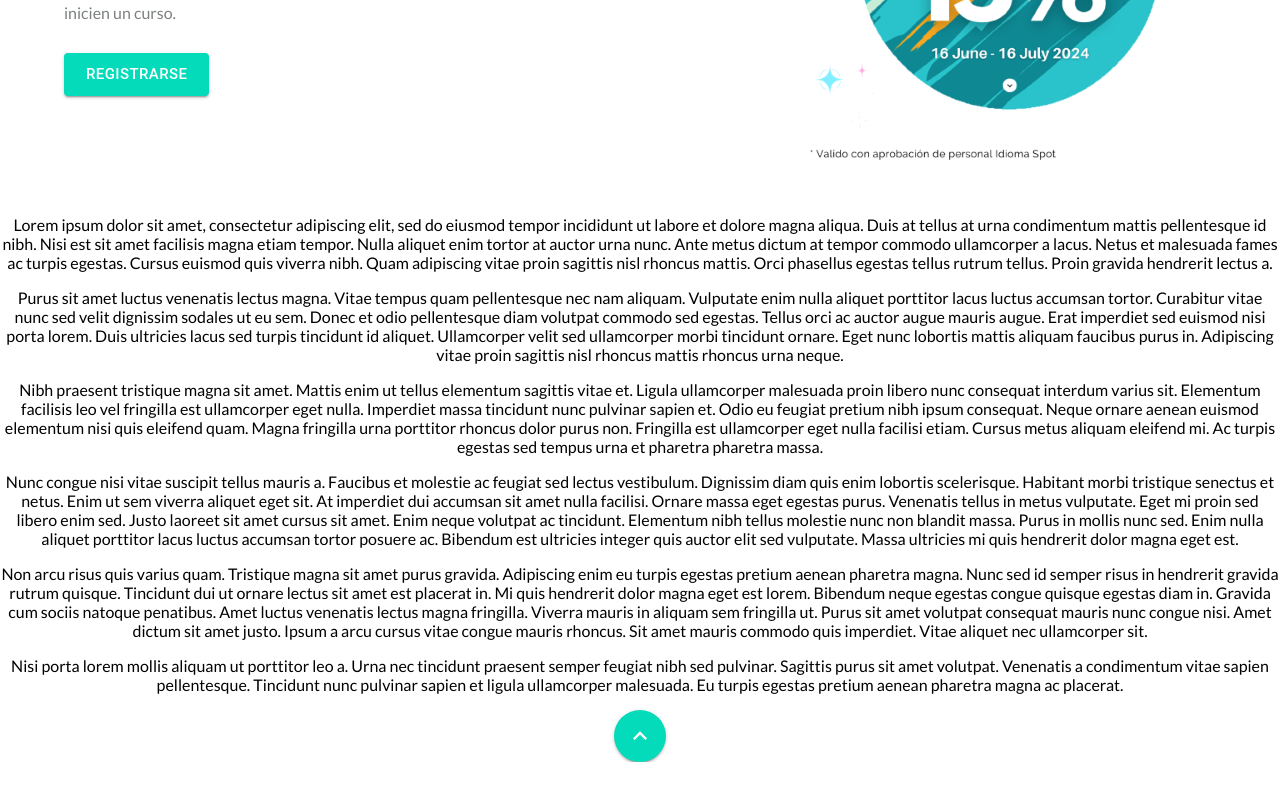
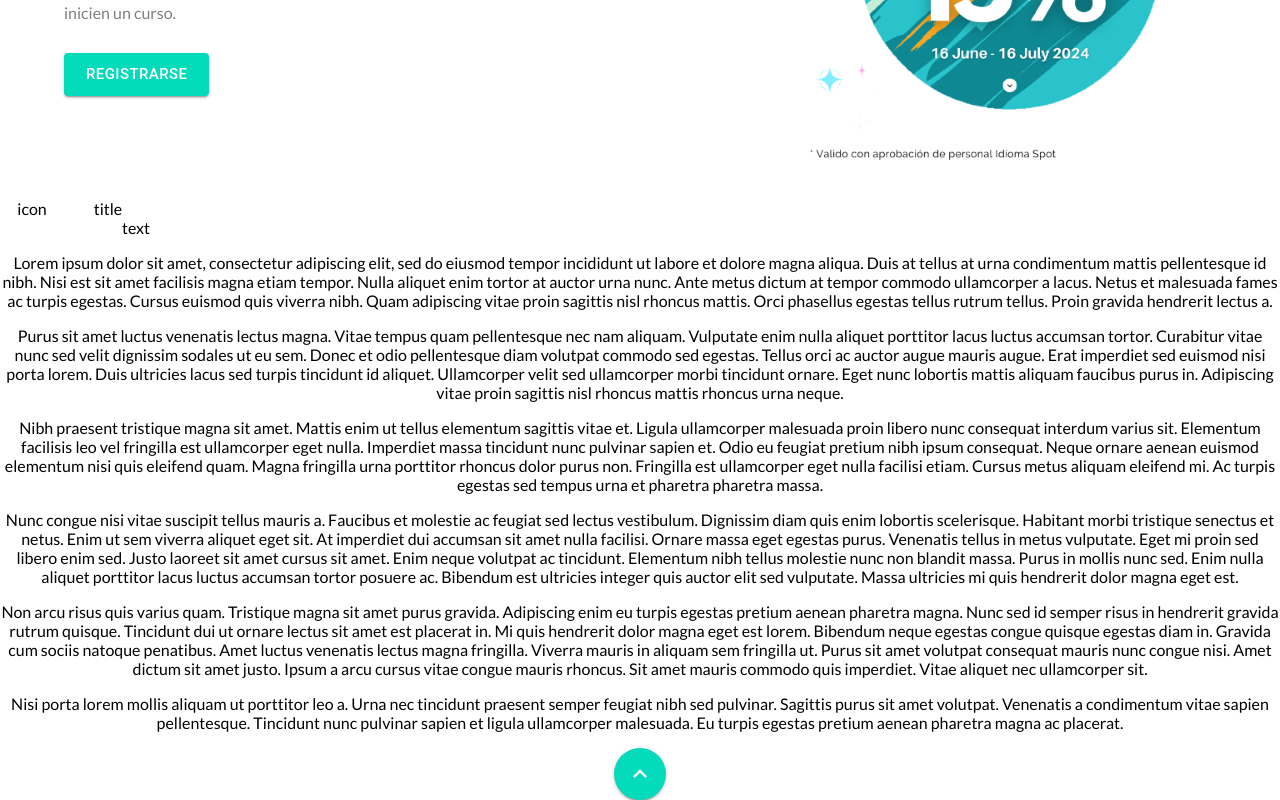
Before and after one commit to IdiomaSpot/idioma-spot-ui, a React (Create React App) app: page / in a window 1280 px wide. Shown: the part 1297-2097 px from the top of the page. Before the commit the page ends 2059 px from the top, so only its background shows below. Built offline with nearby package versions, Linux system fonts and the light colour scheme.

Commit message:
initial commit

```diff
--- a/src/App.js
+++ b/src/App.js
@@ -1,6 +1,6 @@
 import './App.scss';
 import { ScrollTopButton } from './components/ui';
-import { Difference, MainBanner, PromosSection } from './pages/Home';
+import { Difference, MainBanner, Methodology, PromosSection } from './pages/Home';
 
 function App() {
   return (
@@ -9,6 +9,7 @@ function App() {
       <MainBanner></MainBanner>
       <Difference></Difference>
       <PromosSection></PromosSection>
+      <Methodology></Methodology>
       <div>
         <section>
           <p>
--- a/src/pages/Home/index.js
+++ b/src/pages/Home/index.js
@@ -1,9 +1,11 @@
 import Difference from './Differences/Difference';
 import PromosSection from './Promos/PromosSection';
 import MainBanner from './MainBanner/MainBanner';
+import Methodology from '../Methodology/Methodology';
 
 export {
     Difference,
     PromosSection,
-    MainBanner
+    MainBanner,
+    Methodology,
 };
--- /dev/null
+++ b/src/pages/Methodology/Methodology.js
@@ -0,0 +1,45 @@
+import React from 'react';
+import PropTypes from 'prop-types';
+import Grid from '@mui/material/Grid';
+
+const MethodologyItem = ({ icon, title, description }) => {
+    return <>
+        <div className='methodology-item-container'>
+            <Grid container xs={12} md={4} lg={3} spacing={2}>
+                <Grid item xs={3}>
+                    <span>icon</span>
+                </Grid>
+                <Grid item xs={9}>
+                    <Grid container
+                        direction="column"
+                        justifyContent="flex-start"
+                        alignItems="flex-start">
+                    </Grid>
+                    <Grid item xs={3}>
+                        <span>title</span>
+                    </Grid>
+                    <Grid item xs={6}>
+                        <span>text</span>
+                    </Grid>
+                </Grid>
+            </Grid>
+        </div>
+    </>
+}
+
+Methodology.propTypes = {
+    icon: PropTypes.string.isRequired,
+    title: PropTypes.string.isRequired,
+    description: PropTypes.string.isRequired,
+};
+
+export default function Methodology() {
+
+    return <>
+
+
+
+    <MethodologyItem icon={''} description={''} title={''}></MethodologyItem>
+    </>
+
+}
```
Also changed, not shown: src/pages/Methodology/Methodology.scss (added).
